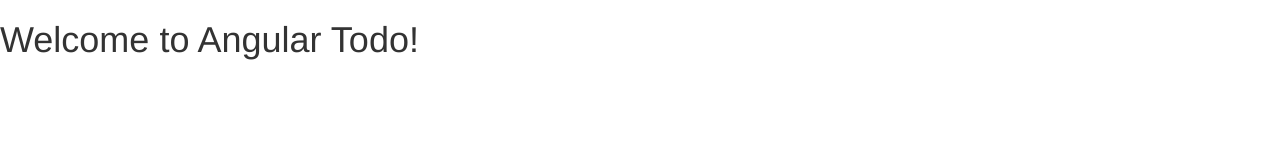
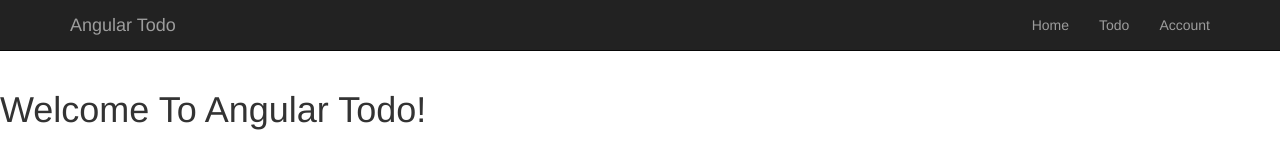
Before and after one commit to ntate6630/angular_project, a website: page index.html in a window 1280 px wide. Drawn offline with nearby package versions, Linux system fonts and the light colour scheme; some packages are replaced by stand-ins of ours.

Commit message:
index.html

```diff
--- a/index.html
+++ b/index.html
@@ -1,12 +1,34 @@
 <!DOCTYPE html>
-<html>
+<html ng-app='TodoApp'>
 <head>
     <title>Angular Todo</title>
-    <link rel="stylesheet" type="text/css"href="bower_components/bootstrap/dist/bootstrap.min.css">
+    <link rel="stylesheet" type="text/css" href="bower_components/bootstrap/dist/css/bootstrap.min.css">
     <script type="text/javascript" src="bower_components/angular/angular.min.js"></script>
     <script type="text/javascript" src="bower_components/angular-route/angular-route.min.js"></script>
+    <style type="text/css">
+        body {
+            padding-top: 70px;
+        }
+    </style>
 </head>
 <body>
-    <h1>Welcome to Angular Todo!</h1>
+    <nav class="navbar navbar-inverse navbar-fixed-top">
+        <div class="container">
+            <div class="navbar-header">
+                <a class="navbar-brand" href="#/">Angular Todo</a>
+            </div>
+            <ul class="nav navbar-nav navbar-right">
+                <li><a href="#/">Home</a></li>
+                <li><a href="#/todo">Todo</a></li>
+                <li><a href="#/accounts/register">Account</a></li>
+            </ul>
+        </div>
+    </nav>
+    <div ng-view>
+
+    </div>
+<script src='js/app.js'></script>
+<script src='js/controller.js'></script>
+<script src='js/service.js'></script>
 </body>
 </html>
```
